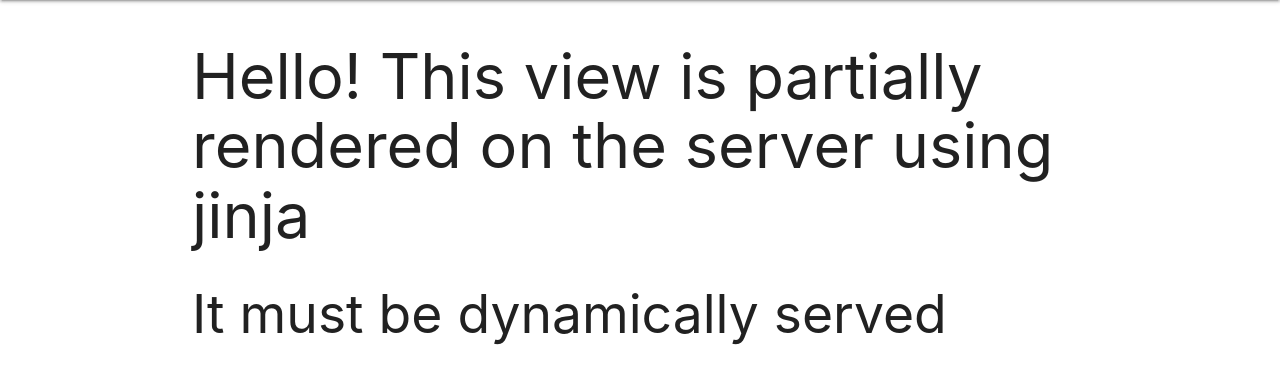
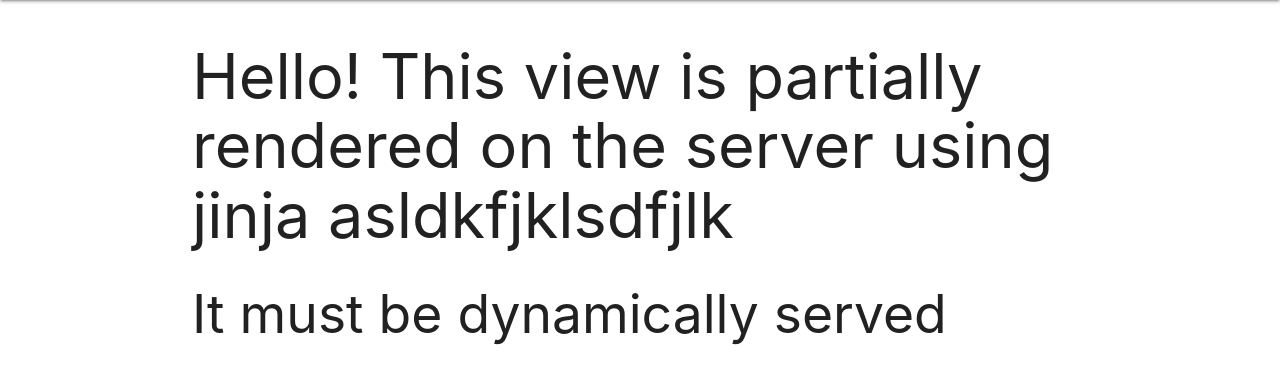
Before and after one commit to SamuelMahadeo/flasckmvc, a Flask app: page / in a window 1280 px wide. Shown: the part 64-448 px from the top of the page. Run offline with Flask 2, Linux system fonts and the light colour scheme.

Commit message:
second commit

```diff
--- a/App/templates/index.html
+++ b/App/templates/index.html
@@ -5,6 +5,6 @@
 {{ super() }}
 
 {% block content %}
-    <h1>Hello! This view is partially rendered on the server using jinja</h1>
+    <h1>Hello! This view is partially rendered on the server using jinja asldkfjklsdfjlk</h1>
     <h2>It must be dynamically served</h2>
 {% endblock %}
```
